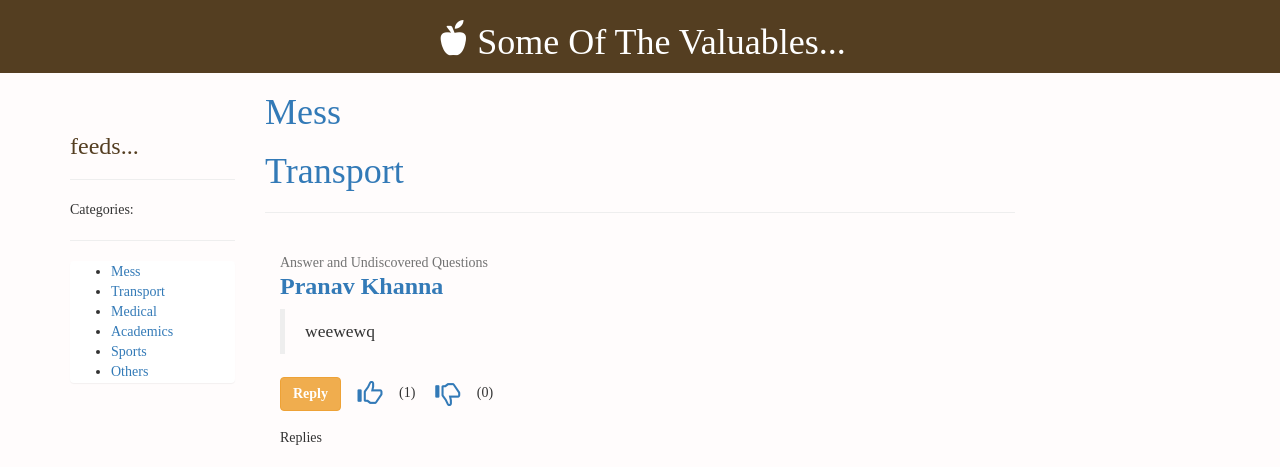
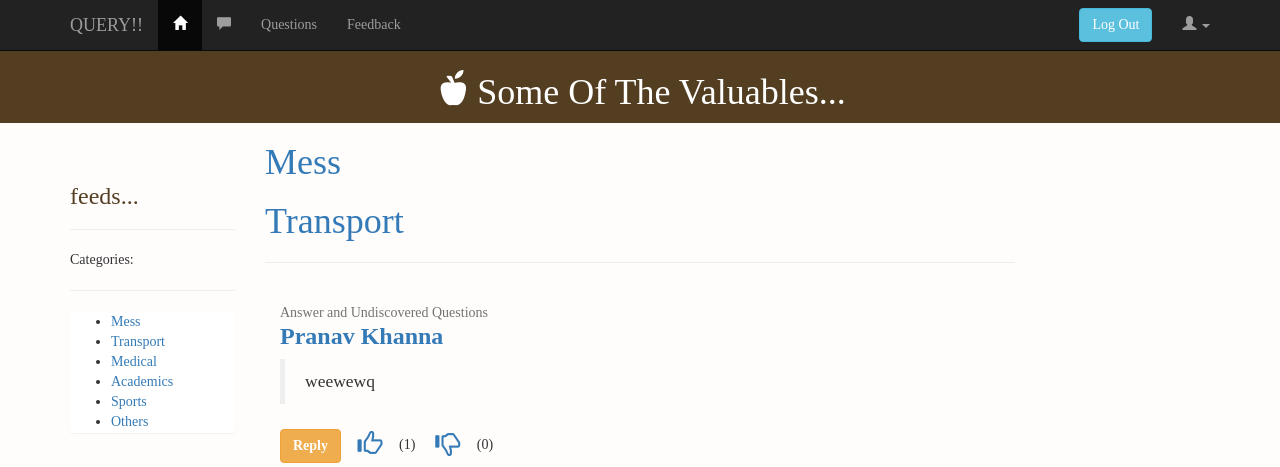
Before and after one commit to Alexblack8/query, a PHP site: page /soc-project/questions.php in a window 1280 px wide. Shown: the top 467 px of the page. Run offline with PHP 8.4, Linux system fonts and the light colour scheme; a user stored in the database is signed in; data comes from the database, SQL or seed files in the repository; data that the repository does not hold is empty; some libraries are stand-ins or nearby versions.

Commit message:
add a navbar

```diff
--- /dev/null
+++ b/nav_bar.php
@@ -0,0 +1,50 @@
+<!DOCTYPE html>
+<html lang="en">
+<head>
+	<meta charset="UTF-8">
+
+	<link href="css/bootstrap.min.css" rel="stylesheet">
+	<link rel="stylesheet" href="https://cdnjs.cloudflare.com/ajax/libs/bootstrap-select/1.7.5/css/bootstrap-select.min.css">
+</head>
+<body>
+<nav class="navbar navbar-default navbar-fixed-top navbar-inverse" role="navigation">
+			<div class="container">
+				<div class="navbar-header">
+					<button type="button" class="navbar-toggle" data-toggle="collapse" data-target="#example-nav-collapse">
+						<span class="icon-bar"></span>
+						<span class="icon-bar"></span>
+						<span class="icon-bar"></span>
+					</button>
+					<a href="#" class="navbar-brand">QUERY!!</a>
+				</div>
+
+				<div class="collapse navbar-collapse" id="nav-collapse">
+					<ul class="nav navbar-nav">
+						<li class="active"><a href="#"><span class="glyphicon glyphicon-home"></span></a></li>
+						<li><a href="#"><span class="glyphicon glyphicon-comment"></span></a></li>
+						<li><a href="#">Questions</a></li>
+						<li><a href="#">Feedback</a></li>
+					</ul>
+
+					<ul class="nav navbar-nav navbar-right">
+						<li class="dropdown">
+                <a class="dropdown-toggle" data-toggle="dropdown" role="button" aria-haspopup="true" aria-expanded="false"><span class="glyphicon glyphicon-user"></span> <span class="caret"></span></a>
+                <ul class="dropdown-menu">
+                  <li><a href="<?php session_start(); echo "user_profile.php?userId=".$_SESSION['user_id']; ?>">View Profile</a></li>
+                  <li><a href="ask_question.php">Ask A Question</a></li>
+                </ul>
+              </li>
+					</ul>
+
+					<form action="" class="navbar-form navbar-right" role="search">
+						<div class="form-group">
+						<button type="button" class="btn btn-info">Log Out</button>
+					</form>
+				</div>
+			</div>
+		</nav>
+
+		<script src="http://code.jquery.com/jquery-2.1.0.min.js"></script>
+		<script src="http://netdna.bootstrapcdn.com/bootstrap/3.1.1/js/bootstrap.min.js"></script>
+</body>
+</html>
--- a/questions.php
+++ b/questions.php
@@ -2,6 +2,7 @@
 session_start();
 
 include 'connectuser.php';
+	include('nav_bar.php');
 
 include 'notification.php';
 $tags=array("Mess","Transport","Academics","Sports","Medical","Others");
@@ -21,7 +22,7 @@ $category=array('question','reply','question','feedback');
 	<body>
 		<!-- header and heading -->
 		<div id="jumbotron">
-			<div class="container">
+			<div class="container" style="margin-top: 50px;">
 				</span><h1 id="header_heading"><span class="glyphicon glyphicon-apple" id="logo"></span>Some Of The Valuables...</h1></span>
 			</div>
 		</div>
@@ -267,7 +268,7 @@ $category=array('question','reply','question','feedback');
 
 
 
-
+		<script src="http://netdna.bootstrapcdn.com/bootstrap/3.1.1/js/bootstrap.min.js"></script>
 		<script src="https://maxcdn.bootstrapcdn.com/bootstrap/3.3.7/js/bootstrap.min.js" integrity="sha384-Tc5IQib027qvyjSMfHjOMaLkfuWVxZxUPnCJA7l2mCWNIpG9mGCD8wGNIcPD7Txa" crossorigin="anonymous"></script>
 	</body>
 </html>
```
Also changed, not shown: ask_question.js (added, +25 -0 lines), ask_question.php (+1 -28 lines), post_question.php (+4 -5 lines), question_option.php (+14 -1 lines).
